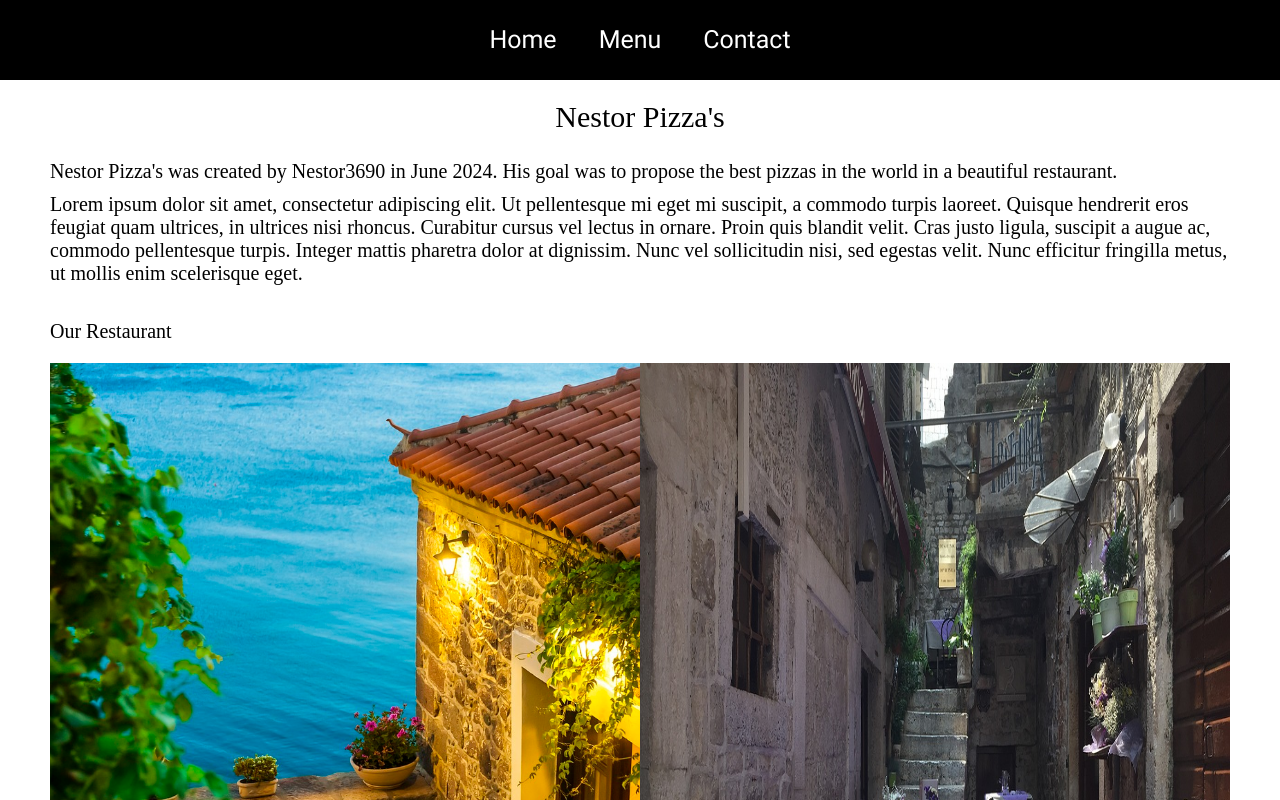
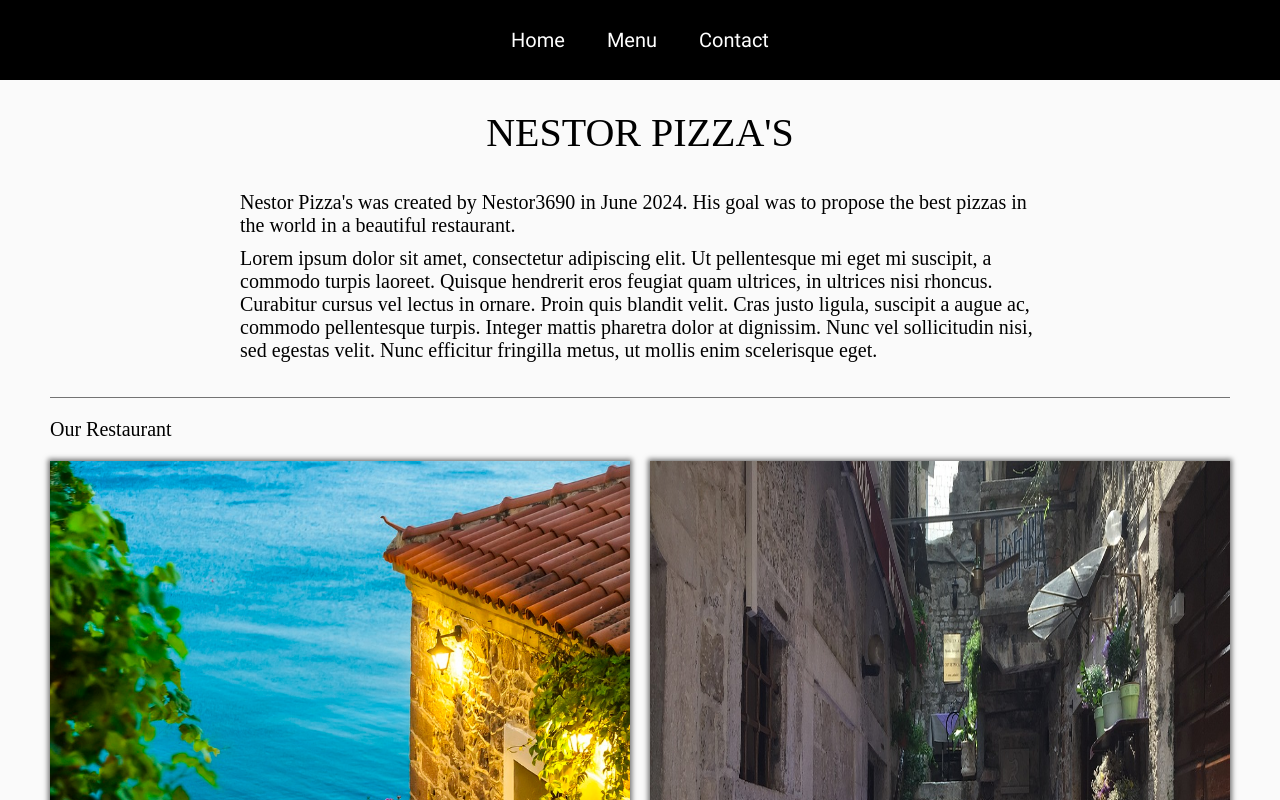
Before and after one commit to Nestor-3690/restaurant-page, a website built with webpack: page src/index.html in a window 1280 px wide. Shown: the top 800 px of the page. Built offline with nearby package versions, Linux system fonts and the light colour scheme; a web font is replaced by a local one.

Commit message:
Adjust styles following home.js creation

```diff
--- a/src/styles.css
+++ b/src/styles.css
@@ -17,6 +17,7 @@
 body {
     display: flex;
     flex-direction: column;
+    background-color: #fafafa;
 }
 
 header {
@@ -33,7 +34,7 @@ nav {
 }
 
 nav button {
-    font-size: 2.5rem;
+    font-size: 2rem;
     background-color: inherit;
     border: none;
     color: white;
@@ -50,34 +51,51 @@ nav button {
 
 .restaurant-title {
     padding: 1rem;
+    margin: 1rem;
     text-align: center;
-    font-size: 3rem;
+    font-size: 4rem;
+    text-transform: uppercase;
 }
 
 .restaurant-main {
+    align-self: center;
     display: flex;
     flex-direction: column;
     gap: 1rem;
+    max-width: 80ch;
+}
+
+.restaurant {
+    margin-top: 2rem;
+    border-top: 1px solid #737373;
 }
 
 .restaurant-photos {
     display: grid;
     grid-template-columns: 1fr 1fr;
+    gap: 2rem;
 }
 
 .restaurant-photos > * {
     max-width: 100%;
     height: 100%;
+    box-shadow: 0px 0px 5px 2px #737373;
+}
+
+.pizzas {
+    border-top: 1px solid #737373;;
 }
 
 .pizza-photos {
     display: grid;
-    grid-template-columns: 1fr 1fr;
+    grid-template-columns: repeat(auto-fit, minmax(333px, 1fr));
+    gap: 2rem;
 }
 
 .pizza-photos > * {
     max-width: 100%;
     height: 100%;
+    box-shadow: 0px 0px 5px 2px #737373;
 }
 
 footer {
```
